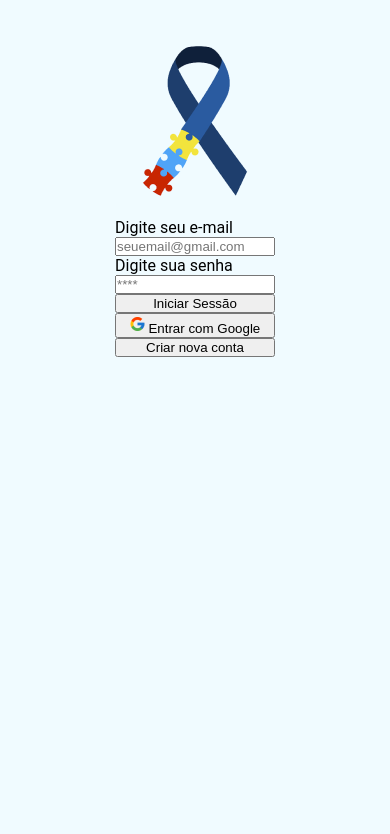
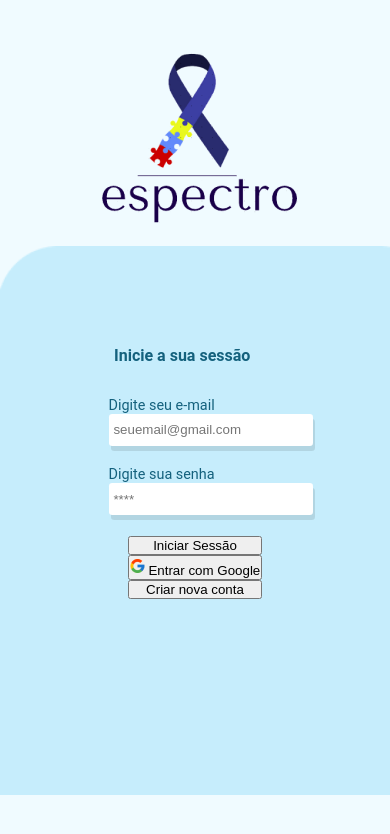
Before and after one commit to gabrisene/espectro-social-network, a website with bundled scripts: page src/index.html in a window 390 px wide. Built offline with nearby package versions, Linux system fonts and the light colour scheme.

Commit message:
estilização dos inputs de login

```diff
--- a/src/Pages/Login/login.css
+++ b/src/Pages/Login/login.css
@@ -1,10 +1,10 @@
 * {
   margin: 0;
   padding: 0;
-  box-sizing: border-box;
 }
 
 body {
+  display: flex;
   background-color: #f0fbff;
   font-family: "Roboto", sans-serif;
   width: 100%;
@@ -14,6 +14,7 @@ body {
 /* mobile first - responsividade */
 
 @media screen and (min-width: 320px) and (max-width: 480px) {
+
   .img-logo {
     display: flex;
     width: 100%;
@@ -29,18 +30,43 @@ body {
     flex-direction: column;
     justify-content: center;
     align-items: center;
+    background-image: url(../../Imagens/fundo.png);
+    background-repeat: no-repeat;
+    background-size: cover;
+    width: 100vw;
+    height: 65vh;
   }
 
-  .inputs {
-    display: flex;
-    flex-direction: column;
-    justify-content: center;
+  .title-login {
+    font-size: 1rem;
+    color: #14617d;
+    margin-bottom: 2rem;
+    margin-top: -6rem;
+    margin-right: 1.6rem;
+  }
+
+   .inputs {
     width: 10rem;
+    color: #14617D;
+    font-size: .9rem;
+    margin: 0 .8rem 1.3rem 0;
+  }
+
+  .input-email , .input-password {
+    width: 12.5rem;
+    height: 2rem;
+    border-radius: 0.2rem;
+    border: none;
+    padding-left: .3rem;
+    box-shadow: 2px 5px 0 0 rgba(0, 0, 0, 0.1);
+  }
+
+  .input-email:focus , .input-password:focus {
+    outline: none;
   }
 
   .buttons {
     display: flex;
     flex-direction: column;
-    justify-content: center;
-  }
 }
+}
--- a/src/Pages/Login/login.js
+++ b/src/Pages/Login/login.js
@@ -3,13 +3,13 @@ export default () => {
 
     const template = `
         <figure class="img-logo">
-            <img src="./Imagens/Logo.png" alt="logo">
+            <img src="./Imagens/logo-mobile.png" alt="logo">
         </figure>
 
         <form class="form-login">
-            <div class="form-background">
+            <h1 class="title-login">Inicie a sua sessão</h1>
             <section class="inputs">
-            <label for="email">Digite seu e-mail</label>
+            <label for="email" class="label">Digite seu e-mail</label>
             <input type="email" placeholder="seuemail@gmail.com" id="email" class="input-email" />
             </section>
 
@@ -23,7 +23,6 @@ export default () => {
             <button type="submit" class="btn-google"><img src="./Imagens/google.png"/> Entrar com Google</button>
             <button type="submit" class="btn-register">Criar nova conta</button>
             </section>
-            </div>
         </form>
     `
 
```
Also changed, not shown: src/Imagens/fundo.png (added), src/Imagens/logo-mobile.png (added), src/index.html (line endings or trailing spaces).
